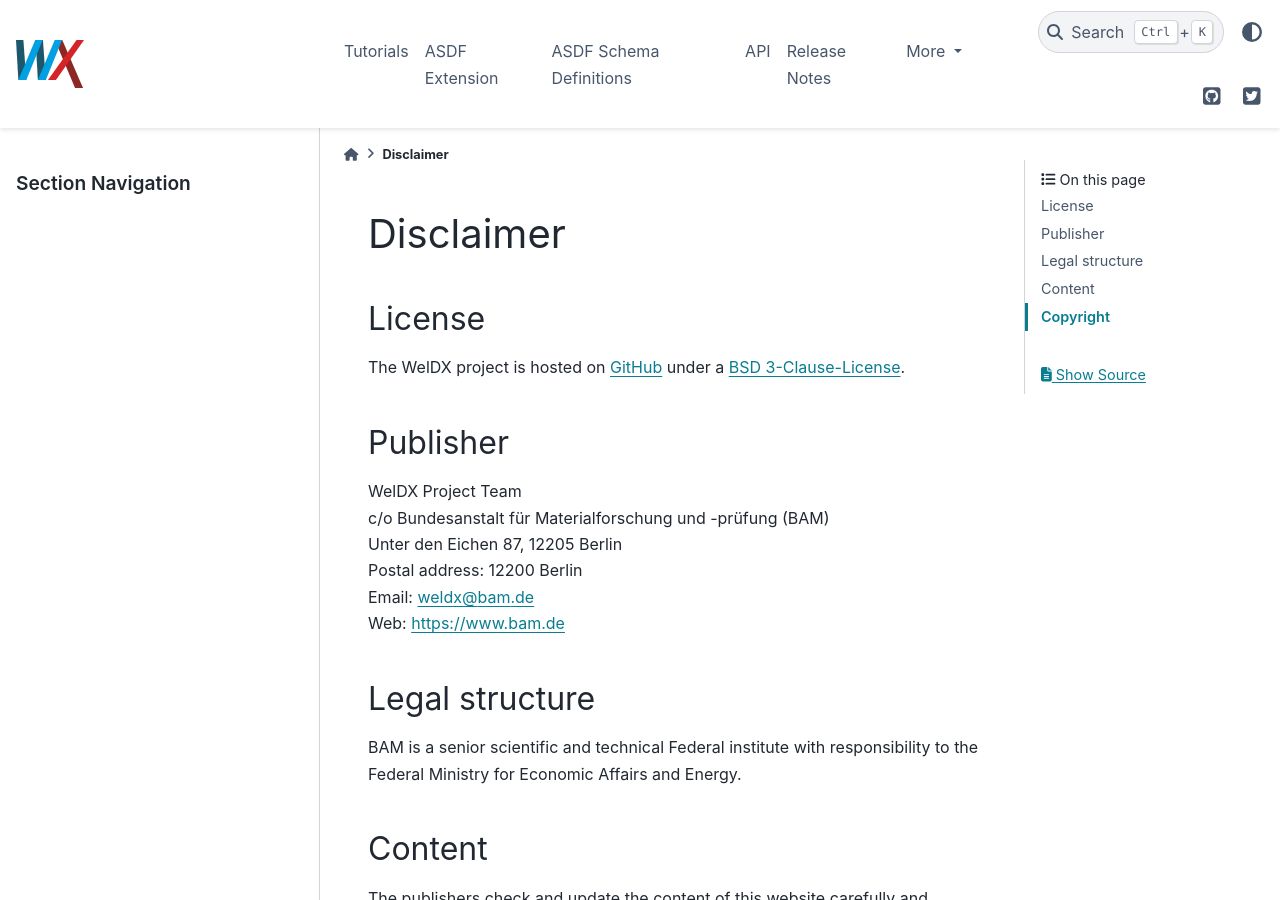
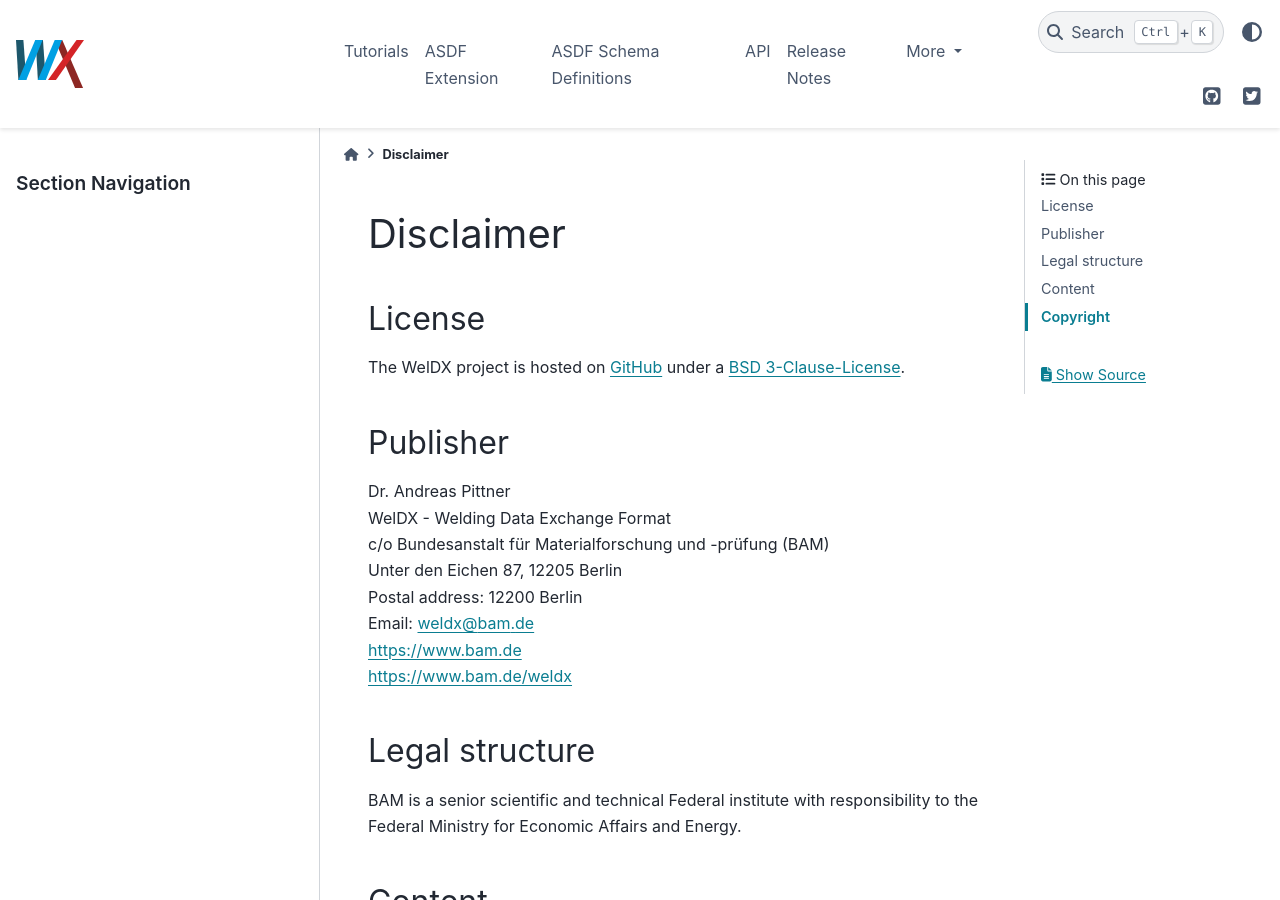
Before and after one commit to BAMWelDX/weldx, a Sphinx documentation site: the page built from doc/disclaimer.md, in a window 1280 px wide and 900 px high. Built offline with Sphinx 7.4.7 and the PyData theme 0.15.4, drawn with Linux system fonts in a browser that asks for light colours; pages that are not in the unit, such as notebooks, are missing from menus; the version number could not be read and is left out.

Commit message:
update disclaimer.md

```diff
--- a/doc/disclaimer.md
+++ b/doc/disclaimer.md
@@ -4,12 +4,14 @@
 The WelDX project is hosted on [GitHub](https://github.com/BAMWelDX/weldx) under a [BSD 3-Clause-License](https://github.com/BAMWelDX/weldx/blob/master/LICENSE).
 
 ## Publisher
-WelDX Project Team\
+Dr. Andreas Pittner\
+WelDX - Welding Data Exchange Format\
 c/o Bundesanstalt für Materialforschung und -prüfung (BAM)\
 Unter den Eichen 87, 12205 Berlin\
 Postal address: 12200 Berlin\
 Email: [weldx@bam.de](mailto:weldx@bam.de)\
-Web: [https://www.bam.de](https://www.bam.de)
+[https://www.bam.de](https://www.bam.de)\
+[https://www.bam.de/weldx](https://www.bam.de/weldx)
 
 ## Legal structure
 BAM is a senior scientific and technical Federal institute with responsibility to the Federal Ministry for Economic Affairs and Energy.
```
